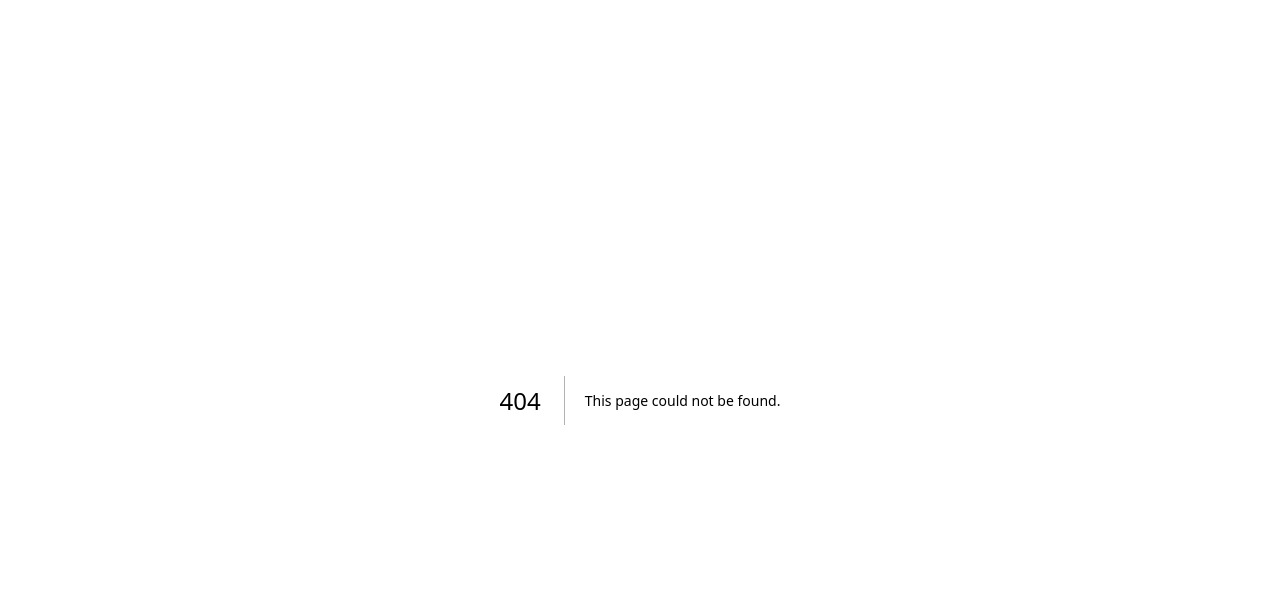
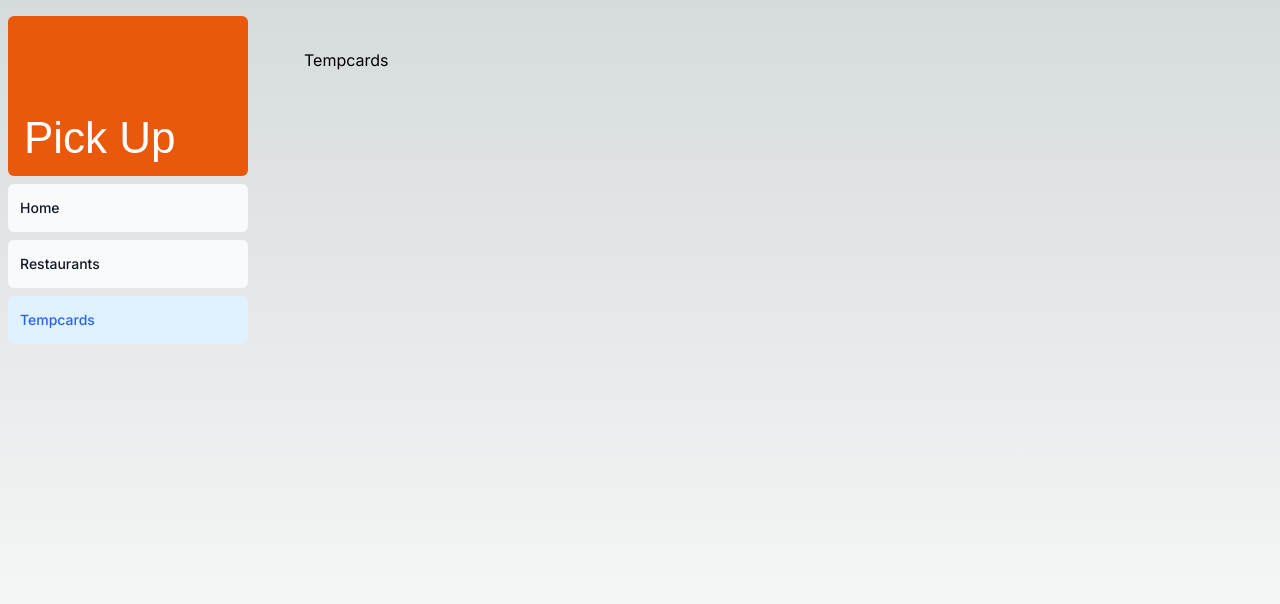
Before and after one commit to konradmh3/PICK-UP-NEXT, a Next.js app in the folder pickup/: page /dashboard/tempcards in a window 1280 px wide. Before the commit this address had no page. Shown: the top 604 px of the page. Built offline with nearby package versions, Linux system fonts and the light colour scheme; a web font is replaced by a local one.

Commit message:
added temp page for creating cards that wwill display menu items and be interactable

```diff
--- /dev/null
+++ b/pickup/src/app/dashboard/tempcards/page.tsx
@@ -0,0 +1,4 @@
+export default function Tempcards(){
+    return <>Tempcards</>;
+
+}
--- a/pickup/src/app/ui/navlinks.tsx
+++ b/pickup/src/app/ui/navlinks.tsx
@@ -11,6 +11,10 @@ import clsx from 'clsx';
           name: 'Restaurants',
           href: '/dashboard/restaurants'
         },
+        {
+            name: 'Tempcards',
+            href: '/dashboard/tempcards'
+        }
       ];
 export default function Navlinks() {
     const pathname = usePathname();
```
